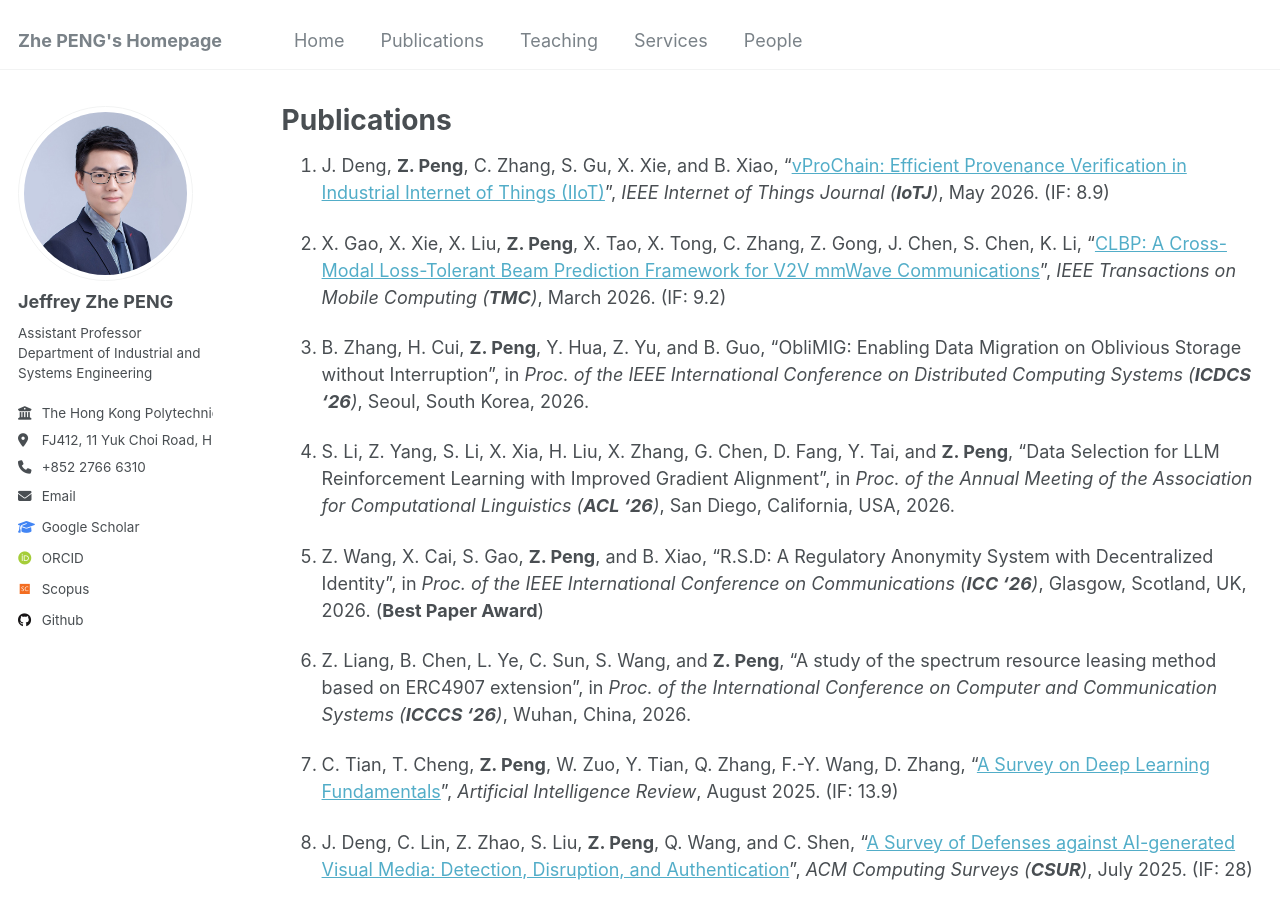
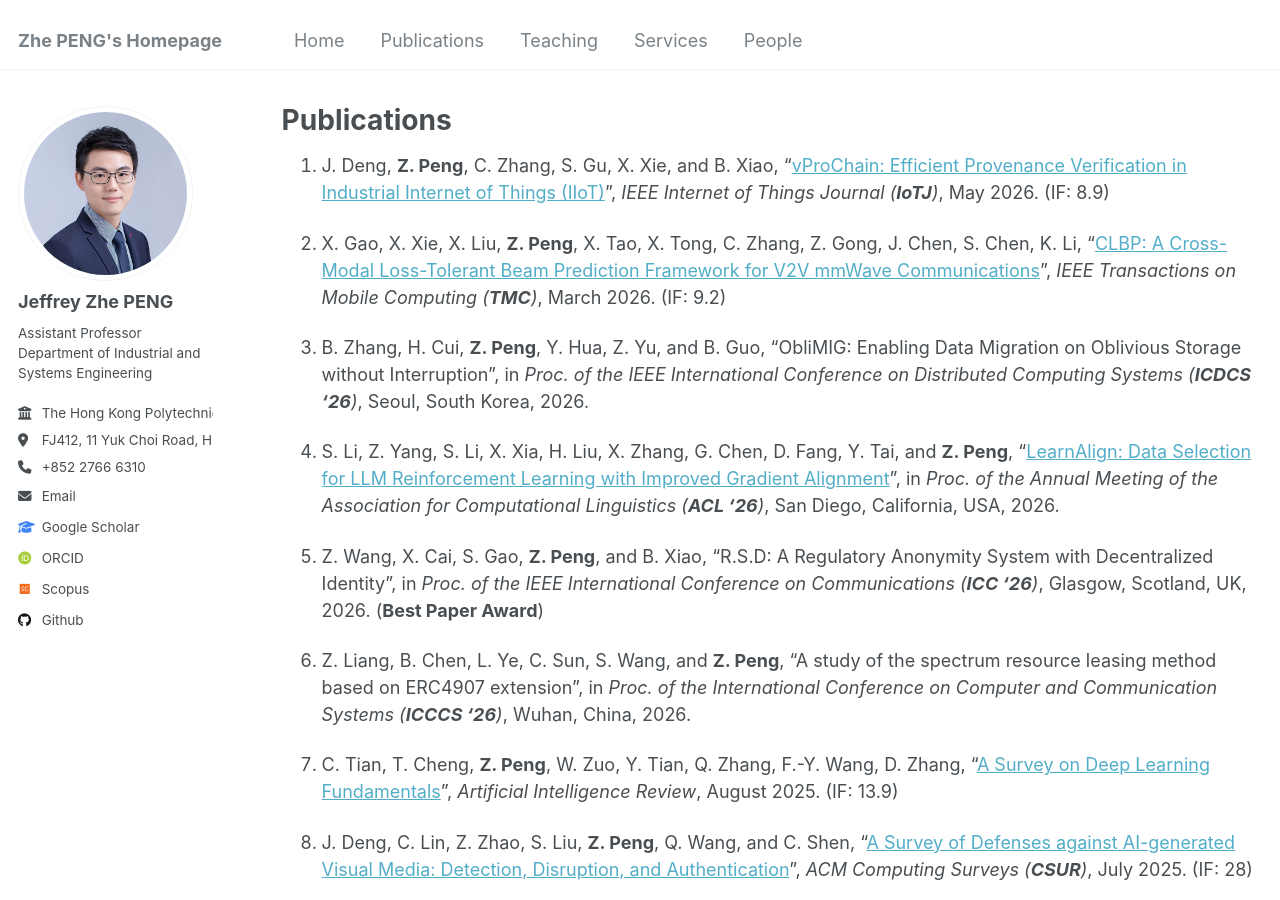
Before and after one commit to PENG-Zhe/peng-zhe.github.io, a Jekyll site: the page built from _pages/publications.md, in a window 1280 px wide and 900 px high. Built offline with Jekyll 4.4.1, drawn with Linux system fonts in a browser that asks for light colours; some web fonts are replaced.

Commit message:
Update publications.md

```diff
--- a/_pages/publications.md
+++ b/_pages/publications.md
@@ -9,7 +9,7 @@ layout: archive
 
 1. B. Zhang, H. Cui, **Z. Peng**, Y. Hua, Z. Yu, and B. Guo, "ObliMIG: Enabling Data Migration on Oblivious Storage without Interruption", in _Proc. of the IEEE International Conference on Distributed Computing Systems (**ICDCS '26**)_, Seoul, South Korea, 2026.
 
-1. S. Li, Z. Yang, S. Li, X. Xia, H. Liu, X. Zhang, G. Chen, D. Fang, Y. Tai, and **Z. Peng**, "Data Selection for LLM Reinforcement Learning with Improved Gradient Alignment", in _Proc. of the Annual Meeting of the Association for Computational Linguistics (**ACL '26**)_, San Diego, California, USA, 2026.
+1. S. Li, Z. Yang, S. Li, X. Xia, H. Liu, X. Zhang, G. Chen, D. Fang, Y. Tai, and **Z. Peng**, "[LearnAlign: Data Selection for LLM Reinforcement Learning with Improved Gradient Alignment](https://openreview.net/forum?id=Aqm2Pf2t7d&referrer=%5Bthe%20profile%20of%20Zhe%20Peng%5D(%2Fprofile%3Fid%3D~Zhe_Peng1))", in _Proc. of the Annual Meeting of the Association for Computational Linguistics (**ACL '26**)_, San Diego, California, USA, 2026.
 
 1. Z. Wang, X. Cai, S. Gao, **Z. Peng**, and B. Xiao, "R.S.D: A Regulatory Anonymity System with Decentralized Identity", in _Proc. of the IEEE International Conference on Communications (**ICC '26**)_, Glasgow, Scotland, UK, 2026. (**Best Paper Award**)
 
```
